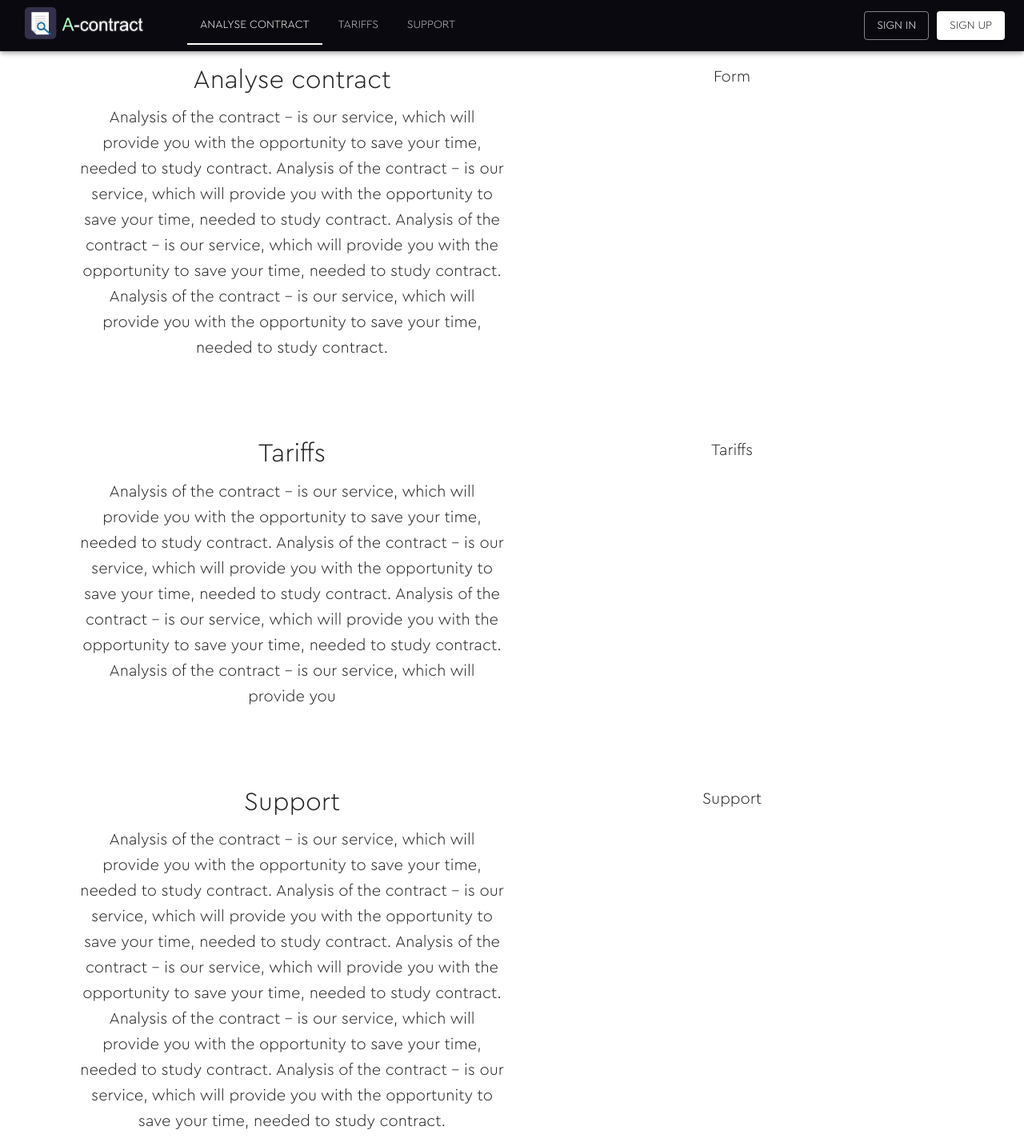
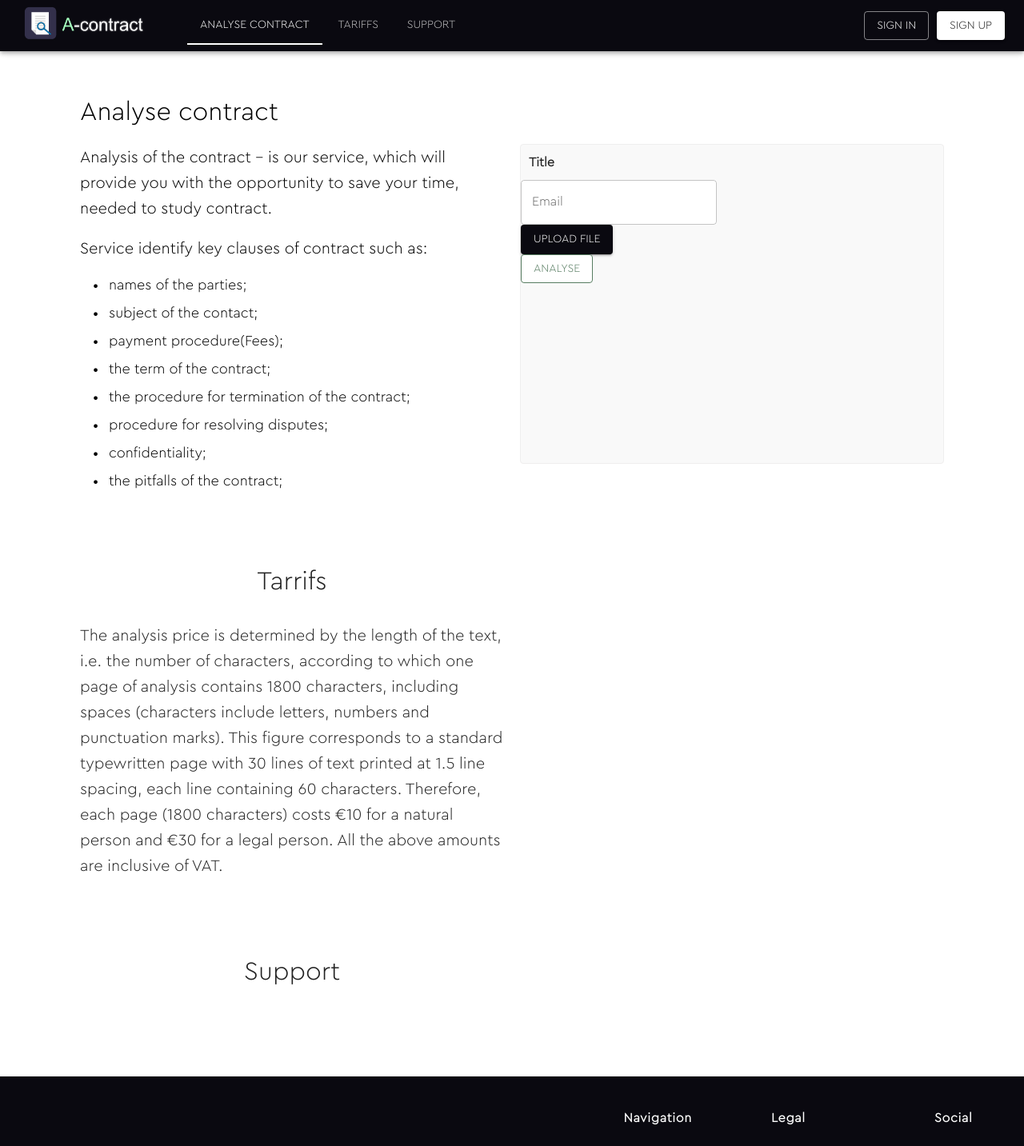
Before and after one commit to A-contract/a-contract-app, a Next.js app in the folder client/: page / in a window 1280 px wide. Shown: the top 1433 px of the page at 80% size. Built offline with nearby package versions, Linux system fonts and the light colour scheme.

Commit message:
create landpage

```diff
--- a/client/src/components/home/main/Main.tsx
+++ b/client/src/components/home/main/Main.tsx
@@ -1,104 +1,153 @@
 
-import { Box, Container, Typography } from "@mui/material";
-import { Stack } from "@mui/system";
+import { Box, Button, Container, List, ListItem, ListItemIcon, ListItemText, Paper, TextField, Typography, useTheme } from "@mui/material";
+
+const analyse = {
+        name: "Analyse contract",
+        items: [
+            {
+                icon: "•",
+                text: "names of the parties;",
+            },
+            {
+                icon: "•",
+                text: "subject of the contact;",
+            },
+            {
+                icon: "•",
+                text: "payment procedure(Fees);",
+            },
+            {
+                icon: "•",
+                text: "the term of the contract;",
+            },
+            {
+                icon: "•",
+                text: "the procedure for termination of the contract;",
+            },
+            {
+                icon: "•",
+                text: "procedure for resolving disputes;",
+            },
+            {
+                icon: "•",
+                text: "confidentiality;",
+            },
+            {
+                icon: "•",
+                text: "the pitfalls of the contract;",
+            },
+        ]
+}
+
 
 const Main = () => {
+    const theme = useTheme();
+
     return (
-        <Box component="main" sx={{ flex: "1 1 auto", maxWidth: "1300px", px: "25px"}}>
-            <Box component="div" id={ "analyse-contract" } sx={{ pt: "80px" }}>
+        <Box component="main" sx={{ flex: "1 1 auto", maxWidth: "1300px", width: "inherit", px: "25px",  pb: "80px", pt: "0"}}>
+            <Box component="div" id={ "analyse-contract" } sx={{ pt: "120px" }}>
                 <Container sx={{ display: "flex"}}>
-                <Box sx={{ width: "530px", marginRight: "10px", alignItems: "center" }}>
+                <Box sx={{ width: "530px", mr: "10px", alignItems: "center"}}>
+                    <Typography
+                    component="h2"
+                    variant="h4"
+                    align="left"
+                    pb="10px"
+                    color={theme.palette.primary.dark}
+                    gutterBottom
+                    >
+                    Analyse contract
+                    </Typography>
+
+                    <Typography variant="h6" align="left" color={theme.palette.primary.dark} paragraph>
+                    Analysis of the contract – is our service, which will provide you with the opportunity to save your time, needed to study contract.
+                    </Typography>
+                    <Typography variant="h6" align="left" py="2px" my="2px" color={theme.palette.primary.dark} paragraph>
+                    Service identify key clauses of contract such as:
+                    </Typography>
+                    <List sx={{ fontSize: "20px" }}>
+                        {analyse.items.map((value, index) => (
+                            <ListItem key={ index } sx={{ py: "0"}}>
+                                <ListItemIcon sx={{ minWidth: "20px", color: theme.palette.primary.dark }}>
+                                    { value.icon }
+                                </ListItemIcon>
+                                <ListItemText primary={
+                                                <Typography sx={{ fontSize: "18px", color: theme.palette.primary.dark }}>{ value.text }</Typography>
+                                            } ></ListItemText>
+                            </ListItem>
+                        ))}
+                    </List>
+                </Box>
+                <Box sx={{ width: "530px", ml: "10px", pt: "60px", alignItems: "center" }}>
+                    <Paper variant="outlined" sx={{ height: "400px", borderColor: "#efeeee", bgcolor: "#f9f9f9"}}>
+                        <Box component="h4" sx={{ m: "10px"}}>Title</Box>
+                        <Box component="div">
+                            <TextField id="outlined-basic" label="Email" variant="outlined" sx={{ bgcolor: theme.palette.secondary.main }} />
+                        </Box>
+                        <Box>
+                            <Button variant="contained" component="label">
+                                Upload File
+                                <Box component="input"
+                                    type="file"
+                                    hidden
+                                />
+                            </Button>
+                        </Box>
+                        <Box>
+                            <Button variant="outlined" sx={{ bgcolor: theme.palette.secondary.main, color: theme.palette.info.main, borderColor: theme.palette.info.main }} >Analyse</Button>
+                        </Box>
+                    </Paper>
+                </Box>
+                </Container>
+            </Box>
+
+            <Box component="div" id={ "tariffs" } sx={{ pt: "80px" }}>
+                <Container sx={{ display: "flex"}}>
+                <Box sx={{ width: "530px", mr: "10px", alignItems: "center" }}>
                     <Typography
                     component="h2"
                     variant="h4"
                     align="center"
+                    pb="20px"
                     gutterBottom
+                    >
+                    Tarrifs
+                    </Typography>
 
-                    >
-                    Analyse contract
-                    </Typography>
-                    <Typography variant="h6" align="center"  paragraph>
-                        Analysis of the contract – is our service, which will provide you
-                        with the opportunity to save your time, needed to study contract.
-                        Analysis of the contract – is our service, which will provide you
-                        with the opportunity to save your time, needed to study contract.
-                        Analysis of the contract – is our service, which will provide you
-                        with the opportunity to save your time, needed to study contract.
-                        Analysis of the contract – is our service, which will provide you
-                        with the opportunity to save your time, needed to study contract.
+                    <Typography variant="h6" align="left"   paragraph>
+                        The analysis price is determined by the length of the text, i.e. the number of characters, according
+                        to which one page of analysis contains 1800 characters, including spaces (characters include letters, numbers and punctuation marks).
+                        This figure corresponds to a standard typewritten page with 30 lines of text printed at 1.5 line spacing, each line containing 60 characters.
+                        Therefore, each page (1800 characters) costs €10 for a natural person and €30 for a legal person. All the above amounts are inclusive of VAT.
                     </Typography>
                 </Box>
-                <Box sx={{ width: "530px", marginLeft: "10px", alignItems: "center" }}>
+                <Box sx={{ width: "530px", ml: "10px", alignItems: "center" }}>
                     <Typography variant="h6" align="center"  paragraph>
-                        Form
                     </Typography>
                 </Box>
                 </Container>
             </Box>
-            <Box component="div" id={ "tariffs" } sx={{ pt: "80px" }}>
-                <Container sx={{ display: "flex"}}>
-                    <Box sx={{ width: "530px", marginRight: "10px", alignItems: "center" }}>
-                        <Typography
-                        component="h2"
-                        variant="h4"
-                        align="center"
-                        gutterBottom
-                        >
 
-                        Tariffs
-
-                        </Typography>
-                        <Typography variant="h6" align="center"  paragraph>
-                            Analysis of the contract – is our service, which will provide you
-                            with the opportunity to save your time, needed to study contract.
-                            Analysis of the contract – is our service, which will provide you
-                            with the opportunity to save your time, needed to study contract.
-                            Analysis of the contract – is our service, which will provide you
-                            with the opportunity to save your time, needed to study contract.
-                            Analysis of the contract – is our service, which will provide you
-
-                        </Typography>
-                    </Box>
-                    <Box sx={{ width: "530px", marginLeft: "10px", alignItems: "center" }}>
-                        <Typography variant="h6" align="center"  paragraph>
-                        Tariffs
-                        </Typography>
-                    </Box>
-                </Container>
-            </Box>
             <Box component="div" id={ "support" } sx={{ pt: "80px" }}>
                 <Container sx={{ display: "flex"}}>
-                <Box style={{ width: "530px", marginRight: "10px", alignItems: "center" }}>
+                <Box sx={{ width: "530px", mr: "10px", alignItems: "center" }}>
                     <Typography
                     component="h2"
                     variant="h4"
                     align="center"
+                    pb="20px"
                     gutterBottom
-
                     >
                     Support
                     </Typography>
+                </Box>
+                <Box sx={{ width: "530px", ml: "10px", alignItems: "center" }}>
                     <Typography variant="h6" align="center"  paragraph>
-                    Analysis of the contract – is our service, which will provide you
-                        with the opportunity to save your time, needed to study contract.
-                        Analysis of the contract – is our service, which will provide you
-                        with the opportunity to save your time, needed to study contract.
-                        Analysis of the contract – is our service, which will provide you
-                        with the opportunity to save your time, needed to study contract.
-                        Analysis of the contract – is our service, which will provide you
-                        with the opportunity to save your time, needed to study contract.
-                        Analysis of the contract – is our service, which will provide you
-                        with the opportunity to save your time, needed to study contract.
-
-                    </Typography>
-                </Box>
-                <Box sx={{ width: "530px", marginLeft: "10px", alignItems: "center" }}>
-                    <Typography variant="h6" align="center"  paragraph>
-                    Support
                     </Typography>
                 </Box>
                 </Container>
             </Box>
+
         </Box>
     )
 }
--- a/client/utils/theme.tsx
+++ b/client/utils/theme.tsx
@@ -6,6 +6,7 @@ const theme = responsiveFontSizes(
         palette: {
             primary: {
                 main: "#0A0910",
+                dark: "#000000"
             },
             secondary: {
                 main: "#FFFFFF",
```
